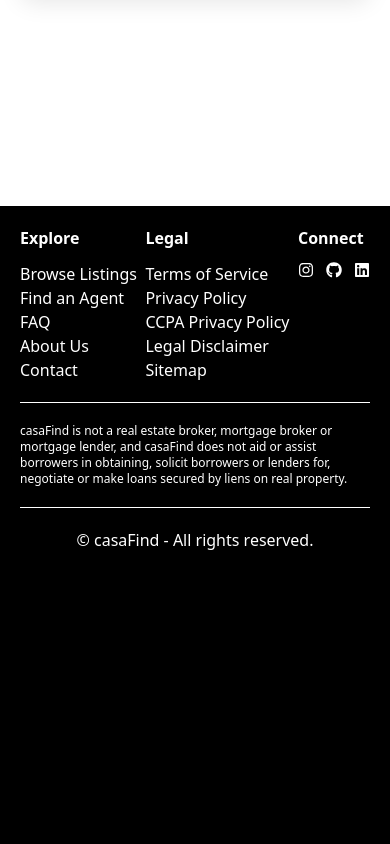
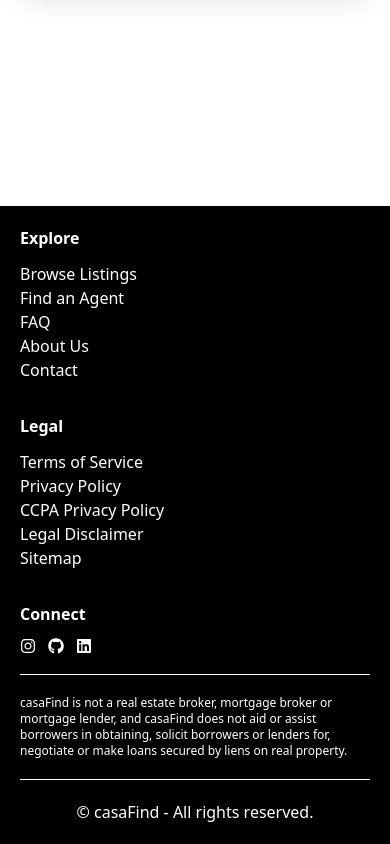
Before and after one commit to shefket-mustafa/CasaFind, a React (Vite) app in the folder client/: page /login in a window 390 px wide. Shown: the part 718-1562 px from the top of the page. Before the commit the page ends 1290 px from the top, so only its background shows below. Built offline with nearby package versions, Linux system fonts and the light colour scheme.

Commit message:
Footer and home page images responsiveness fixed

```diff
--- a/client/src/components/Footer.tsx
+++ b/client/src/components/Footer.tsx
@@ -9,7 +9,7 @@ export default function Footer() {
         <footer className="flex flex-col bg-black text-white px-5">
 
 
-        <div className="flex flex-row justify-between py-5 border-b-1">
+        <div className="flex flex-col md:flex-row justify-between py-5 border-b-1 gap-8">
 
         <div>
           <h4 className="font-extrabold pb-3">Explore</h4>
--- a/client/src/pages/Home.tsx
+++ b/client/src/pages/Home.tsx
@@ -237,7 +237,7 @@ export default function Home() {
           transition={{ duration: 0.8, ease: "easeOut" }}
           viewport={{ once: true }}
             className="bg-[url(https://www.quickenloans.com/learnassets/QuickenLoans.com/Learning%20Center%20Images/Siege-real-estate-propery-taxes-vs-personal.png)]
-        bg-cover bg-center w-full md:w-1/2 h-1/2 flex items-center justify-center mx-10"
+        bg-contain bg-no-repeat bg-center w-full md:w-1/2 h-1/2 flex items-center justify-center mx-10"
           ></motion.div>
 
           {/* right container */}
```
